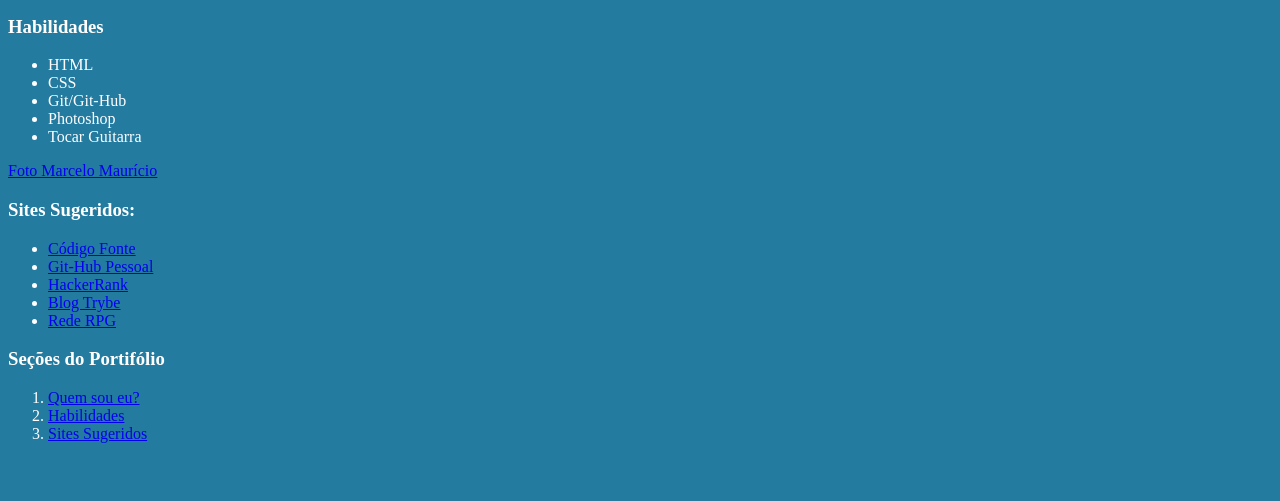
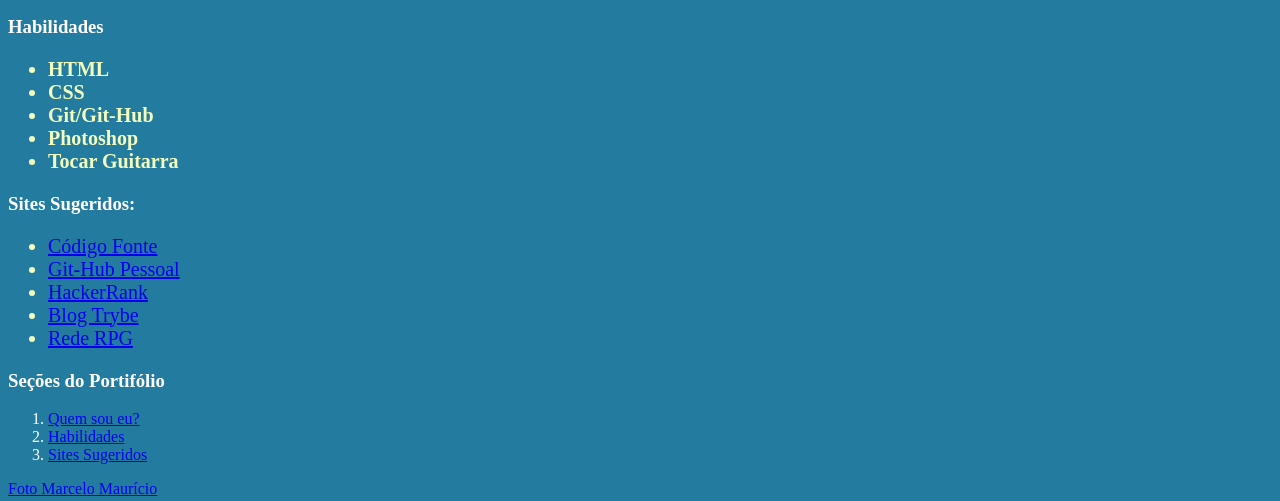
Before and after one commit to mbmauriciojr/mbmauriciojr.github.io, a plain HTML site: page index.html in a window 1280 px wide. Shown: the part 440-941 px from the top of the page. Before the commit the page ends 899 px from the top, so only its background shows below. Drawn offline with Linux system fonts and the light colour scheme.

Commit message:
Criado estilo para listas em geral e para lista habilidades

```diff
--- a/index.html
+++ b/index.html
@@ -15,7 +15,7 @@
         <p id="descricao-principal">Olá, eu sou o <strong>Marcelo Maurício</strong>, atualmente estou morando em <em>São Paulo</em>, e sou um estudante de <strong>Desenvolvimento Web</strong> pela <strong><a href="https://www.betrybe.com" target="_blank">Trybe</a></strong>. Eu optei pela mudança de careira pois eu não estava me sentindo feliz como <em>Designer Gráfico</em>, e como eu sou uma pessoa que adora desafios, eu entrei de cabeça nessa nova jornada!</p>
 
         <h3 id="habilidades">Habilidades</h3>
-        <ul>
+        <ul class="listas-ul lista-habilidade">
             <li>HTML</li>
             <li>CSS</li>
             <li>Git/Git-Hub</li>
@@ -23,10 +23,8 @@
             <li>Tocar Guitarra</li>
         </ul>
 
-        <p><a href="#foto-perfil">Foto Marcelo Maurício</a></p>
-
         <h3 id="sites-sugeridos">Sites Sugeridos:</h3>
-        <ul>
+        <ul class="listas-ul lista-sites">
             <li><a href="https://www.codigofonte.com.br/" target="_blank">Código Fonte</a></li>
             <li><a href="https://github.com/mbmauriciojr" target="_blank">Git-Hub Pessoal</a></li>
             <li><a href="https://www.hackerrank.com/" target="_blank">HackerRank</a></li>
@@ -41,5 +39,7 @@
             <li><a href="#sites-sugeridos">Sites Sugeridos</a></li>
         </ol>
 
+        <p><a href="#foto-perfil">Foto Marcelo Maurício</a></p>
+
     </body>
 </html>
--- a/style.css
+++ b/style.css
@@ -18,6 +18,13 @@ strong {
     color: #134053;
 }
 
+.listas-ul {
+    color: #F3FFBD;
+    font-size: 20px;
+}
 
+.lista-habilidade li{
+    font-weight: bold;
+}
 /*-
 - Coloque tamanhos diferentes para os elementos da lista de habilidades que você criou. Lembre-se de usar classes para cada um dos elementos;*/
```
